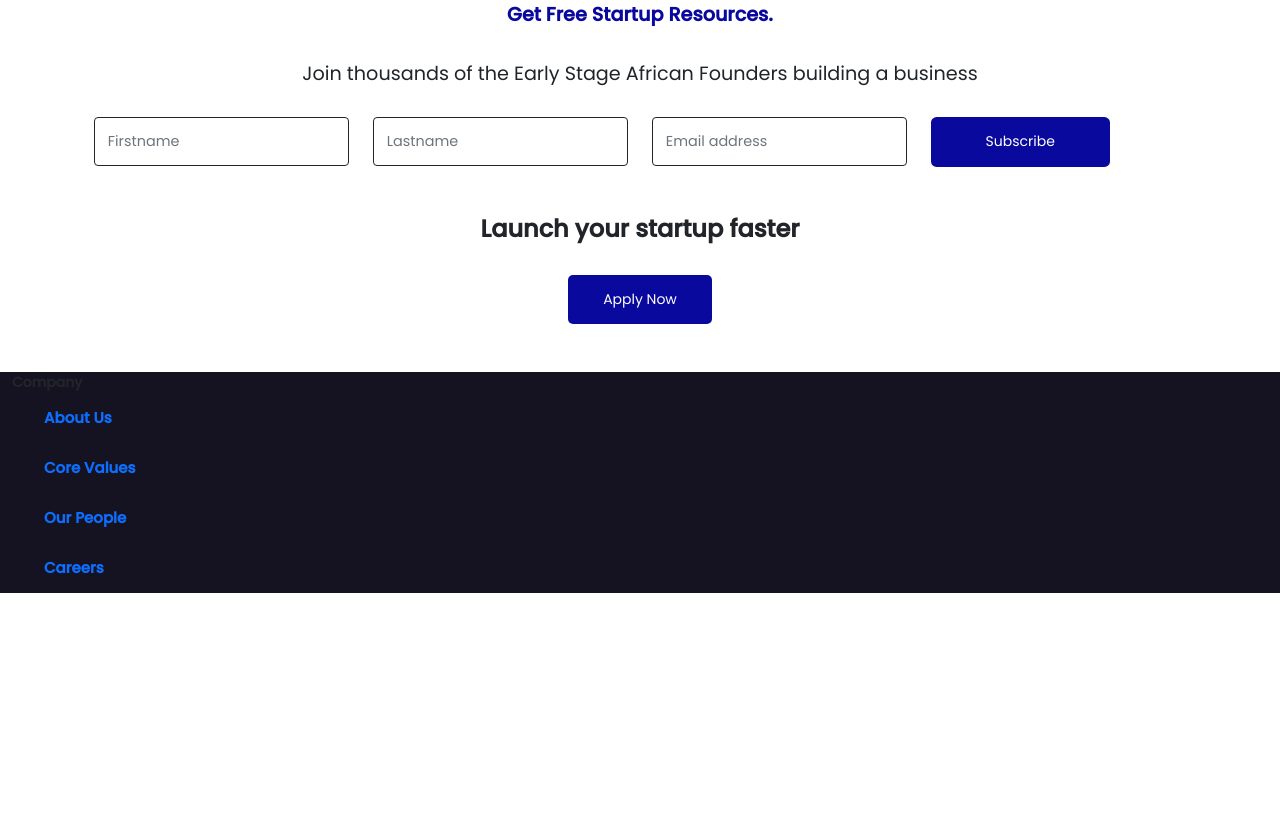
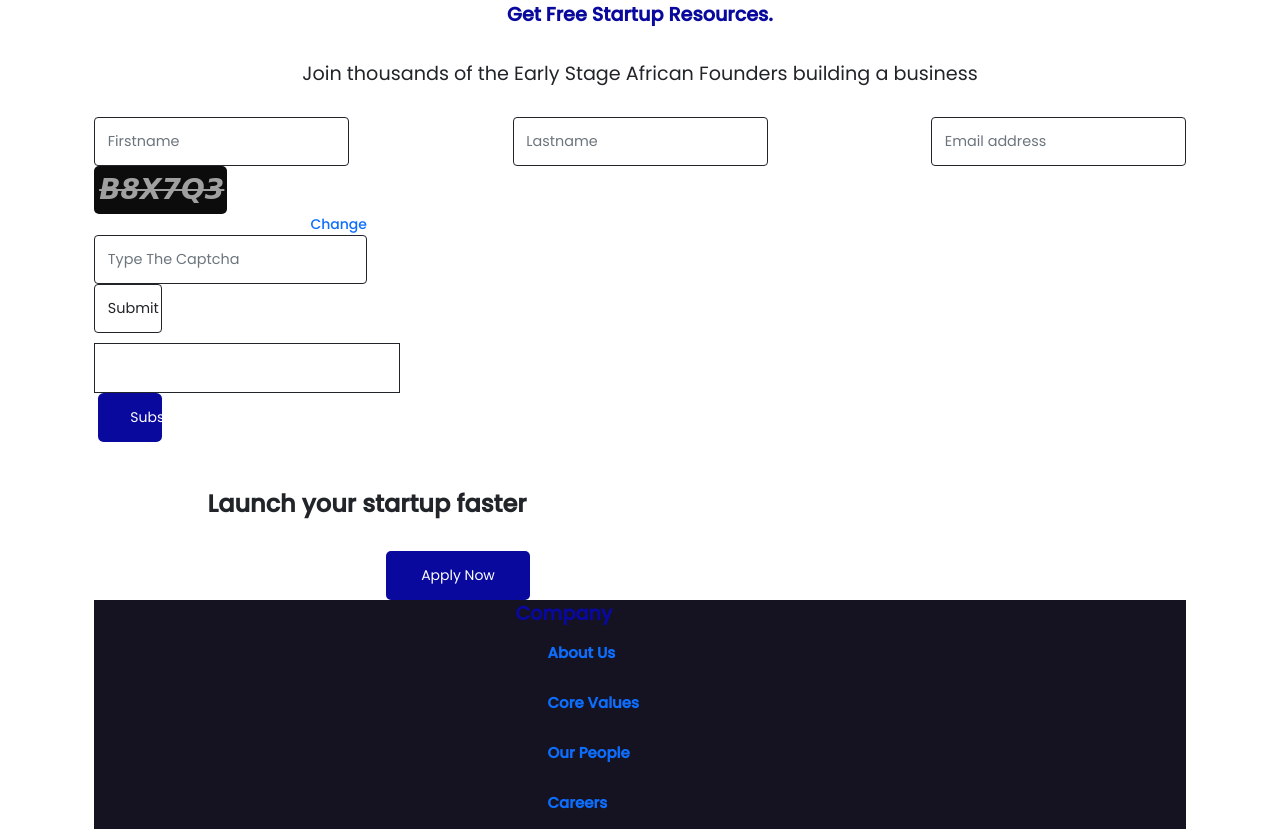
Before and after one commit to Jayyp1234/Talemia, a PHP site: page /form.php in a window 1280 px wide. Shown: the part 389-1229 px from the top of the page. Before the commit the page ends 982 px from the top, so only its background shows below. Run offline with PHP 8.4, Linux system fonts and the light colour scheme; some web fonts are replaced.

Commit message:
Updated form with captcha

```diff
--- a/form.php
+++ b/form.php
@@ -234,19 +234,56 @@ h1, h2, h3, h4, h5, h6, p{
     <div class="row col-12 mx-auto">
         <b class="col-10 col-md-8 text-center">Get Free Startup Resources.</b>
         <h6 class="col-12 text-center">Join thousands of the Early Stage African Founders building a business</h6>
-        <form>
+        <form action='backend/subscribe.php' method='post'>
             <div class="row">
                 <div class="col-11 col-md-3 input">
-                    <input type="text" class="form-control" placeholder="Firstname">
+                    <input type="text" name="firstname" class="form-control" placeholder="Firstname">
                 </div>
                 <div class="col-11 col-md-3 input">
-                    <input type="text" class="form-control" placeholder="Lastname">
+                    <input type="text" name="lastname" class="form-control" placeholder="Lastname">
                 </div>
                 <div class="col-11 col-md-3 input">
-                    <input type="email" class="form-control" placeholder="Email address">
+                    <input type="email" name="email" class="form-control" placeholder="Email address">
                 </div>
+
+
+                <!-- add the rest of the input form here -->
+
+
+
+                <!-- captcha -->
+                <link rel="stylesheet" href="assets/captcha.css" />
+                <script src="backend/app.js"></script>
+                <div class="container1">
+                    <div class="col-11 col-md-3 input">
+                            <div id="captcha" class="captcha"><script>createCaptcha();</script></div>
+                          <div class="restart">
+                            <a href="#" onclick="createCaptcha()">Change</a>
+                          </div>
+                    </div>
+                  <div class="col-11 col-md-3 input">
+                    <input
+                    class="form-control"
+                      type="text"
+                      name="reCaptcha"
+                      id="reCaptcha"
+                      placeholder="Type The Captcha"
+                    />
+                    <div class="col-11 col-md-3 input">
+                        <input class="form-control" type="button" value="Submit" onclick="validateCaptcha()" />
+                <div>
+                  </div>
+                  <div id="errCaptcha" class="errmsg"></div>
+                  <div id="cap" class="cap"><input id="cap2" type="text" name="cap"></div>
+                </div>
+
+
+                <!-- end of captcha -->
+
+
+
                 <div class="col-11 col-md-3 subscribe">
-                    <input type="submit" value="Subscribe">
+                    <input type="submit" name="subscribe" value="Subscribe">
                 </div>
             </div>
         </form>
```
